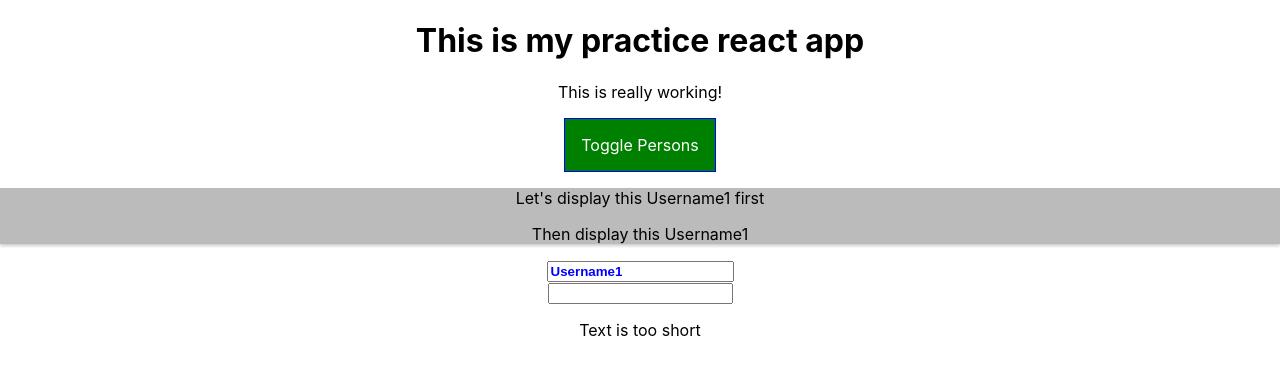
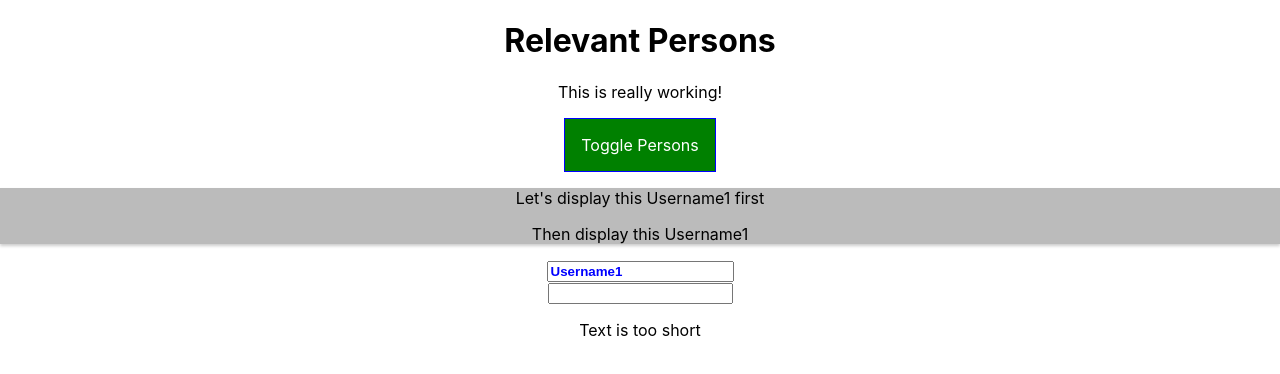
Before and after one commit to tangallan/react-practice-guide, a React app: page / in a window 1280 px wide. Shown: the top 374 px of the page. Built offline with nearby package versions, Linux system fonts and the light colour scheme.

Commit message:
Component separation

```diff
--- a/src/components/Cockpit/Cockpit.js
+++ b/src/components/Cockpit/Cockpit.js
@@ -17,7 +17,7 @@ const cockpit = props => {
     }
 
     return <div className={classes.Cockpit}>
-            <h1>This is my practice react app</h1>
+            <h1>{props.appTitle}</h1>
             <p className={assignedClasses.join(' ')}>This is really working!</p>
             <button className={btnClass} onClick={props.clicked}>
                 Toggle Persons
--- a/src/components/Persons/Persons.js
+++ b/src/components/Persons/Persons.js
@@ -1,19 +1,23 @@
-import React from 'react';
+import React, { Component } from 'react';
 import Person from './Person/Person';
 
-const persons = (props) => (
-    props.persons.map((person, index) => {
+class Persons extends Component {
+    render() {
+        return (
+            this.props.persons.map((person, index) => {
                 return <Person
-            click={() => props.clicked(index)}
+                    click={() => this.props.clicked(index)}
                     name={person.name}
                     age={person.age}
                     key={person.id}
-            changed={evt => props.changed(evt, person.id)}
+                    changed={evt => this.props.changed(evt, person.id)}
                 />
             })
-);
+        )
+    }
+}
 
-export default persons;
+export default Persons;
 
 
 // // high ordered component
--- a/src/containers/App.js
+++ b/src/containers/App.js
@@ -18,6 +18,17 @@ class App extends Component {
         showPersons: false,
         randomText: ''
     };
+
+    // constructor() ---- Create
+    // componentWillMount() ---- Create
+    // componentWillReceiveProps()
+    // shouldComponentUpdate()
+    // componentWillUpdate()
+    // componentDidUpdate()
+    // componentDidCatch()
+    // componentDidMount() ---- Create
+    // componentWillUnmount()
+    // render() ---- Create
 
     // constructor() {
     //   // super();
@@ -84,7 +95,8 @@ class App extends Component {
                     <Persons
                         persons={this.state.persons}
                         clicked={this.deletePersonHandler}
-                        changed={this.nameChangedHandler} />
+                        changed={this.nameChangedHandler}
+                    />
                 </div>
             );
         }
@@ -100,21 +112,32 @@ class App extends Component {
             );
         });
 
-        return (<div className={styles.App}>
+        return (
+            <div className={styles.App}>
                 <Cockpit
+                    appTitle={this.props.title}
                     showPersons={this.state.showPersons}
                     persons={this.state.persons}
                     clicked={this.togglePersonsHandler}
-                    />
+                />
                 {person}
                 <UserOutput username={this.state.username} />
-                <UserInput username={this.state.username} userInputChanged={this.userInputChangedHandler} />
+                <UserInput
+                    username={this.state.username}
+                    userInputChanged={this.userInputChangedHandler}
+                />
                 <br />
-                <input type='text' id='randomText' onChange={this.randomTextHandler} value={this.state.randomText} />
+                <input
+                    type='text'
+                    id='randomText'
+                    onChange={this.randomTextHandler}
+                    value={this.state.randomText}
+                />
                 <p>{this.state.randomText}</p>
                 <Validation textlength={this.state.randomText.length} />
                 {charComponent}
-        </div>);
+            </div>
+        );
     }
 }
 
--- a/src/index.js
+++ b/src/index.js
@@ -4,7 +4,7 @@ import './index.css';
 import App from './containers/App';
 import * as serviceWorker from './serviceWorker';
 
-ReactDOM.render(<App />, document.getElementById('root'));
+ReactDOM.render(<App title="Relevant Persons" />, document.getElementById('root'));
 
 // If you want your app to work offline and load faster, you can change
 // unregister() to register() below. Note this comes with some pitfalls.
```
Lines whose indentation alone changed are shown as unchanged.
